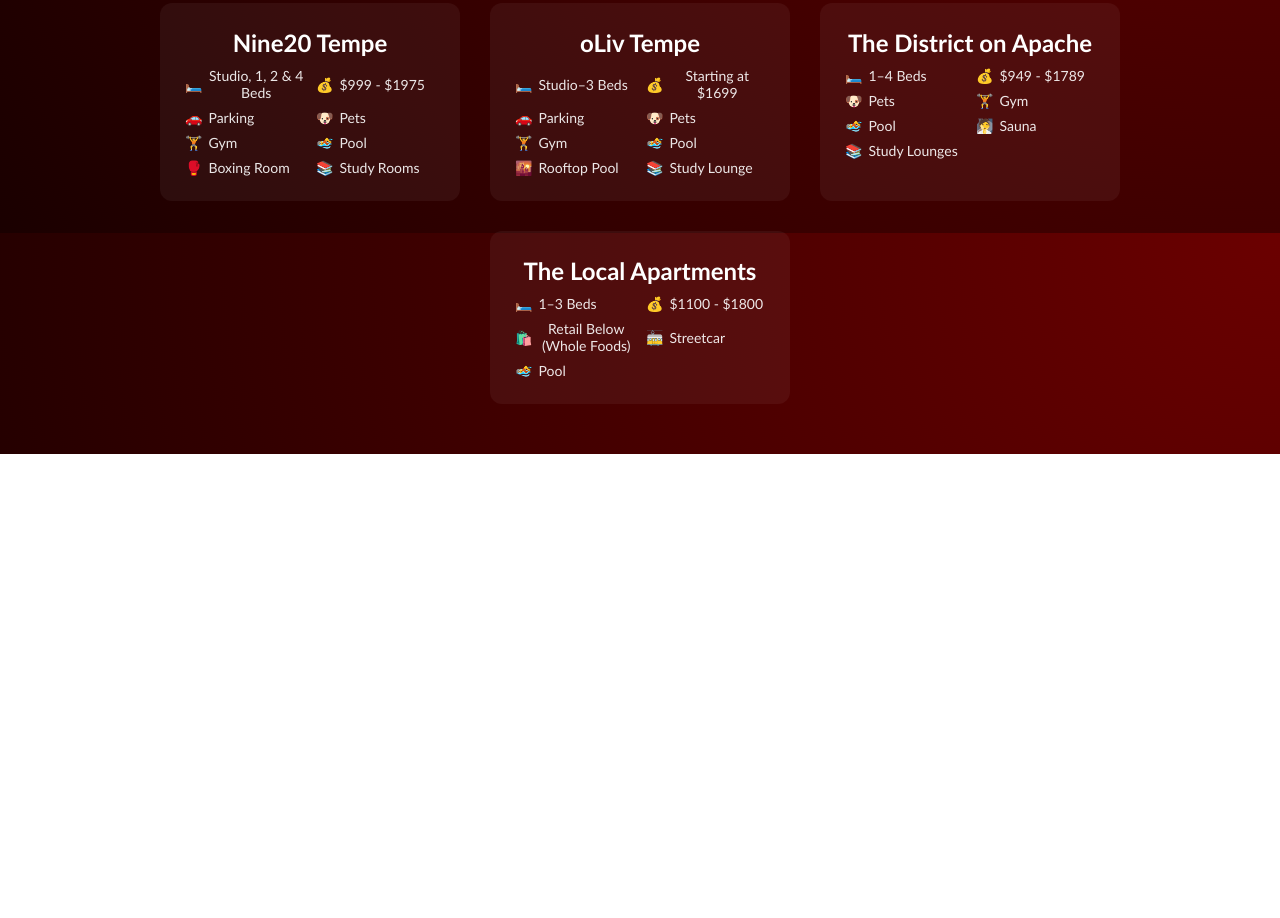
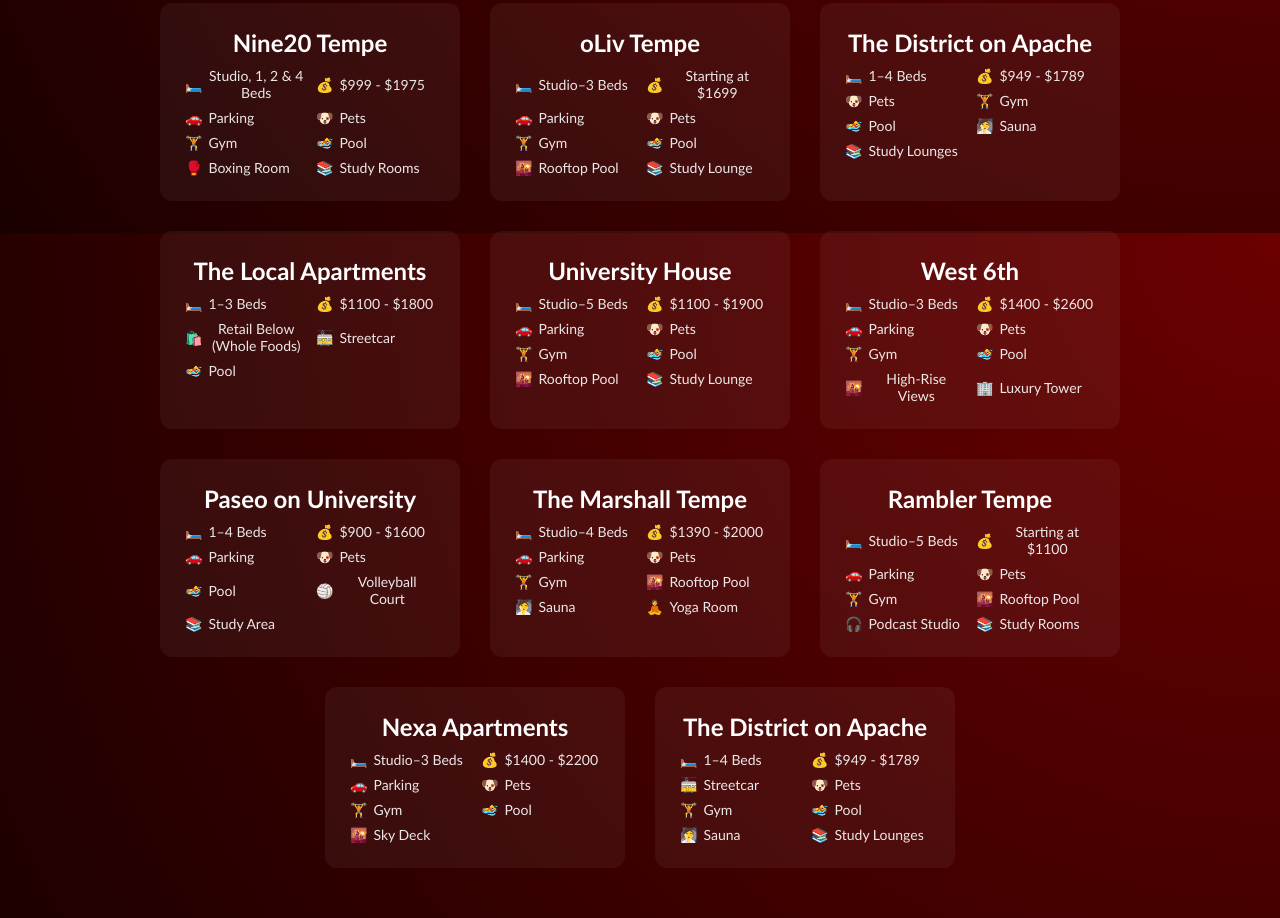
Before and after one commit to rgautam3-dev/CampusCribs, a plain HTML site: page Pages/browse.html in a window 1280 px wide. Shown: the part 1367-2285 px from the top of the page. Before the commit the page ends 1821 px from the top, so only its background shows below. Drawn offline with Linux system fonts and the light colour scheme.

Commit message:
more update on apt cards

```diff
--- a/Pages/browse.html
+++ b/Pages/browse.html
@@ -234,6 +234,103 @@
     </div>
 </a>
 
+<a href="https://liveuniversityhouse.com/" target="_blank" class="box">
+    <h2>University House</h2>
+    <div class="listing-info">
+        <div class="info-item">🛏️ <span id="uhBeds">Studio–5 Beds</span></div>
+        <div class="info-item">💰 <span id="uhPrice">$1100 - $1900</span></div>
+        <div class="info-item">🚗 <span>Parking</span></div>
+        <div class="info-item">🐶 <span>Pets</span></div>
+        <div class="info-item">🏋️ <span>Gym</span></div>
+        <div class="info-item">🏊 <span>Pool</span></div>
+        <div class="info-item">🌇 <span>Rooftop Pool</span></div>
+        <div class="info-item">📚 <span>Study Lounge</span></div>
+    </div>
+</a>
+
+<a href="https://www.west6thtempe.com/" target="_blank" class="box">
+    <h2>West 6th</h2>
+    <div class="listing-info">
+        <div class="info-item">🛏️ <span id="west6Beds">Studio–3 Beds</span></div>
+        <div class="info-item">💰 <span id="west6Price">$1400 - $2600</span></div>
+        <div class="info-item">🚗 <span>Parking</span></div>
+        <div class="info-item">🐶 <span>Pets</span></div>
+        <div class="info-item">🏋️ <span>Gym</span></div>
+        <div class="info-item">🏊 <span>Pool</span></div>
+        <div class="info-item">🌇 <span>High-Rise Views</span></div>
+        <div class="info-item">🏢 <span>Luxury Tower</span></div>
+    </div>
+</a>
+
+<a href="https://www.paseoonuniversity.com/" target="_blank" class="box">
+    <h2>Paseo on University</h2>
+    <div class="listing-info">
+        <div class="info-item">🛏️ <span id="paseoBeds">1–4 Beds</span></div>
+        <div class="info-item">💰 <span id="paseoPrice">$900 - $1600</span></div>
+        <div class="info-item">🚗 <span>Parking</span></div>
+        <div class="info-item">🐶 <span>Pets</span></div>
+        <div class="info-item">🏊 <span>Pool</span></div>
+        <div class="info-item">🏐 <span>Volleyball Court</span></div>
+        <div class="info-item">📚 <span>Study Area</span></div>
+    </div>
+</a>
+
+<a href="https://livemarshalltempe.com/" target="_blank" class="box">
+    <h2>The Marshall Tempe</h2>
+    <div class="listing-info">
+        <div class="info-item">🛏️ <span id="marshallBeds">Studio–4 Beds</span></div>
+        <div class="info-item">💰 <span id="marshallPrice">$1390 - $2000</span></div>
+        <div class="info-item">🚗 <span>Parking</span></div>
+        <div class="info-item">🐶 <span>Pets</span></div>
+        <div class="info-item">🏋️ <span>Gym</span></div>
+        <div class="info-item">🌇 <span>Rooftop Pool</span></div>
+        <div class="info-item">🧖 <span>Sauna</span></div>
+        <div class="info-item">🧘 <span>Yoga Room</span></div>
+    </div>
+</a>
+
+<a href="https://ramblertempe.com/" target="_blank" class="box">
+    <h2>Rambler Tempe</h2>
+    <div class="listing-info">
+        <div class="info-item">🛏️ <span id="ramblerBeds">Studio–5 Beds</span></div>
+        <div class="info-item">💰 <span id="ramblerPrice">Starting at $1100</span></div>
+        <div class="info-item">🚗 <span>Parking</span></div>
+        <div class="info-item">🐶 <span>Pets</span></div>
+        <div class="info-item">🏋️ <span>Gym</span></div>
+        <div class="info-item">🌇 <span>Rooftop Pool</span></div>
+        <div class="info-item">🎧 <span>Podcast Studio</span></div>
+        <div class="info-item">📚 <span>Study Rooms</span></div>
+    </div>
+</a>
+
+<a href="https://nexatempe.com/" target="_blank" class="box">
+    <h2>Nexa Apartments</h2>
+    <div class="listing-info">
+        <div class="info-item">🛏️ <span id="nexaBeds">Studio–3 Beds</span></div>
+        <div class="info-item">💰 <span id="nexaPrice">$1400 - $2200</span></div>
+        <div class="info-item">🚗 <span>Parking</span></div>
+        <div class="info-item">🐶 <span>Pets</span></div>
+        <div class="info-item">🏋️ <span>Gym</span></div>
+        <div class="info-item">🏊 <span>Pool</span></div>
+        <div class="info-item">🌇 <span>Sky Deck</span></div>
+    </div>
+</a>
+
+<a href="https://districtonapache.com/" target="_blank" class="box">
+    <h2>The District on Apache</h2>
+    <div class="listing-info">
+        <div class="info-item">🛏️ <span id="districtBeds">1–4 Beds</span></div>
+        <div class="info-item">💰 <span id="districtPrice">$949 - $1789</span></div>
+        <div class="info-item">🚋 <span>Streetcar</span></div>
+        <div class="info-item">🐶 <span>Pets</span></div>
+        <div class="info-item">🏋️ <span>Gym</span></div>
+        <div class="info-item">🏊 <span>Pool</span></div>
+        <div class="info-item">🧖 <span>Sauna</span></div>
+        <div class="info-item">📚 <span>Study Lounges</span></div>
+    </div>
+</a>
+
+
 
 </section>
 
```
